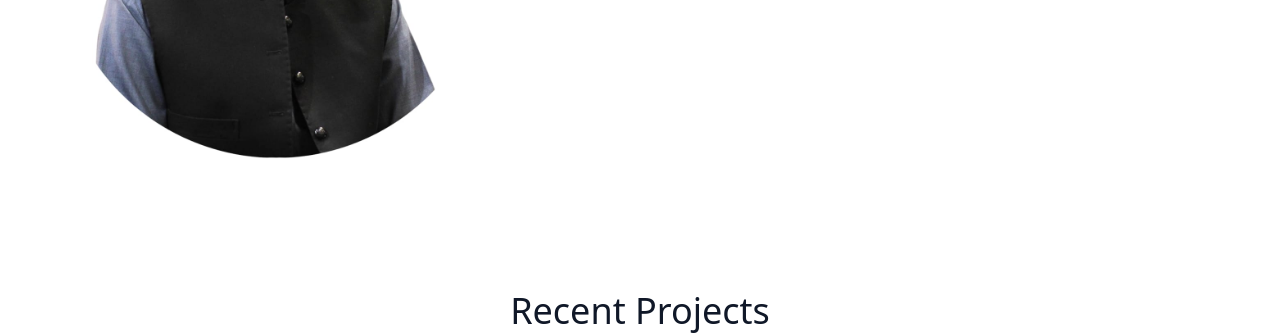
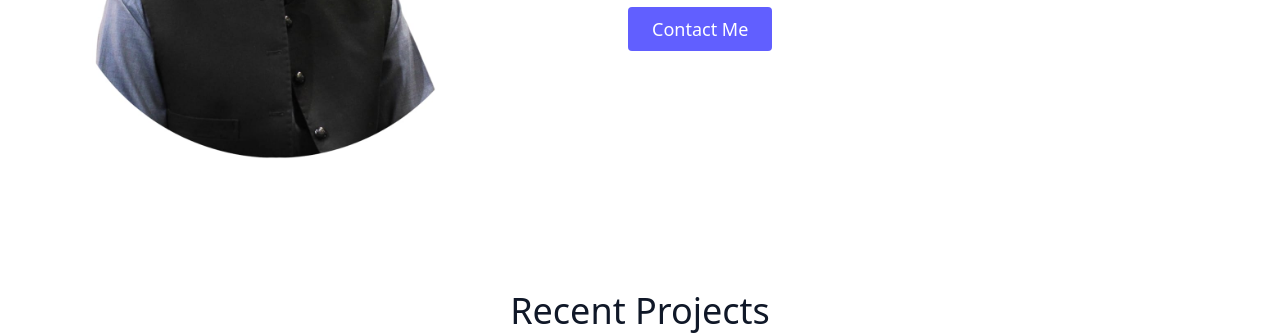
Before and after one commit to Parasalikhan/portfolio, a plain HTML site: page index.html in a window 1280 px wide. Shown: the part 481-816 px from the top of the page. Drawn offline with nearby package versions, Linux system fonts and the light colour scheme.

Commit message:
contact option

```diff
--- a/index.html
+++ b/index.html
@@ -34,6 +34,11 @@
       <p class="mb-8 leading-relaxed">I am a experienced Modern Web & Mobile Developer <br> working as a Freelancer.</p>
       <div class="flex justify-center">
 
+       <a href="mailto:official.parasaligmail.com">
+  <button class="inline-flex text-white bg-indigo-500 border-0 py-2 px-6 focus:outline-none hover:bg-indigo-600 rounded text-lg">
+    Contact Me
+  </button>
+</a>
 
       </div>
     </div>
```
